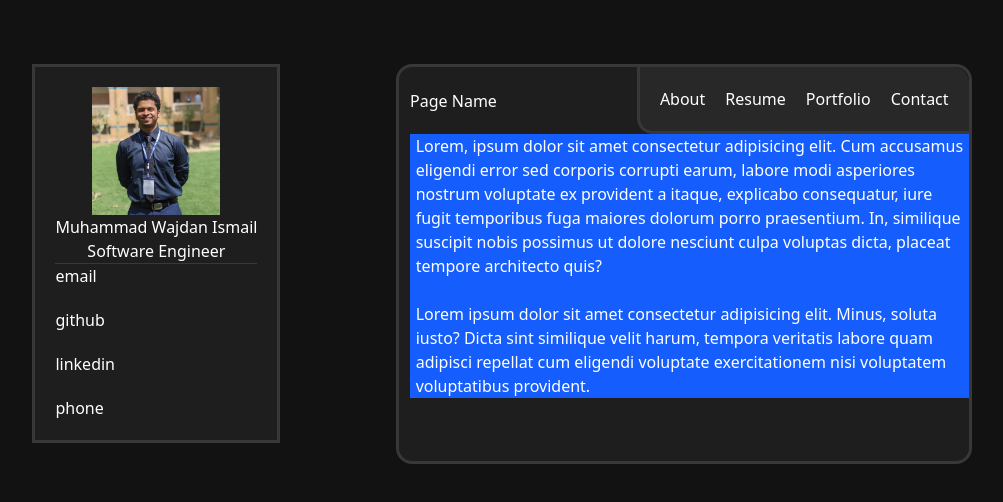
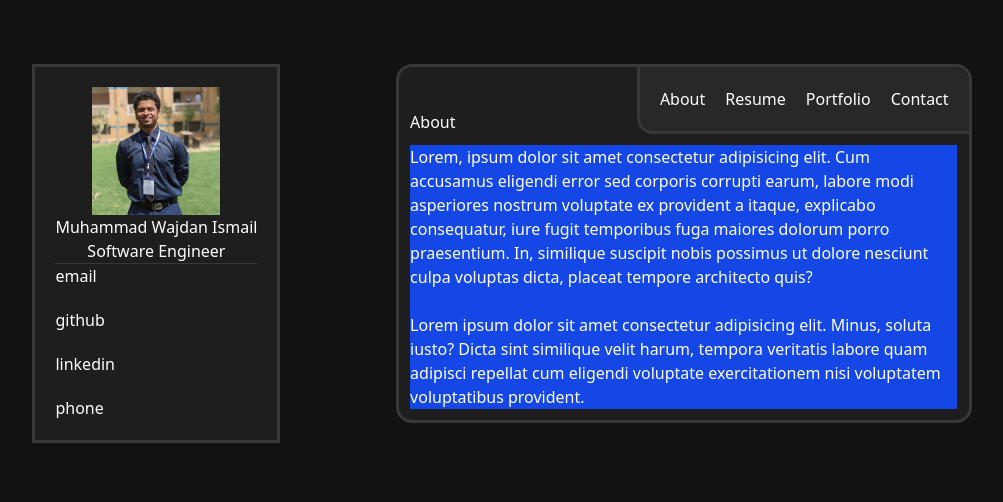
Before and after one commit to thedistortedwajdan/REACT-MyPortfolio, a React (Vite) app: page / in a window 1280 px wide. Shown: the top 502 px of the page, without its empty margins (138-1141 px from the left). Built offline with nearby package versions, Linux system fonts and the light colour scheme.

Commit message:
Refactor MainInfo component for improved layout; update Navbar to display current page name; adjust About page styling

```diff
--- a/src/components/MainInfo.jsx
+++ b/src/components/MainInfo.jsx
@@ -3,7 +3,7 @@ import Router from "./Router";
 
 export default function MainInfo() {
   return (
-    <div className="text-white bg-[#1E1E1F] border-[#383838] border-3 pl-[1%] h-100 w-[50%] rounded-2xl">
+    <div className="text-white bg-[#1E1E1F] border-[#383838] border-3 h-fit pl-[1%] w-[50%] rounded-2xl">
       <Navbar />
       <Router />
     </div>
--- a/src/components/Navbar.jsx
+++ b/src/components/Navbar.jsx
@@ -1,10 +1,14 @@
 import { Link } from "react-router-dom";
+import { useLocation } from "react-router-dom";
 
 function Navbar() {
+  const location = useLocation();
   return (
     <>
-      <div className="flex items-center justify-between gap-[100px] ">
-        <div>Page Name</div>
+      <div className="flex items-center justify-between gap-[1vw] ">
+        <div className="self-end">
+          {location.pathname === "/" ? "About" : location.pathname.substring(1)}
+        </div>
         <ul className="bg-[#282829] border-[#383838] border-l-3 border-b-3 flex items-center justify-between p-5 rounded-bl-2xl rounded-tr-2xl gap-5 ">
           <li>
             <Link to={"/"}>About</Link>
--- a/src/components/Router.jsx
+++ b/src/components/Router.jsx
@@ -6,7 +6,7 @@ import Contact from "../pages/Contact";
 
 function Router() {
   return (
-    <div className>
+    <div>
       <Routes>
         <Route path="/" element={<About />} />
         <Route path="/resume" element={<Resume />} />
--- a/src/pages/About.jsx
+++ b/src/pages/About.jsx
@@ -1,6 +1,11 @@
 function About() {
+  // try {
+  //   alert(window.location);
+  // } catch (error) {
+  //   alert(error);
+  // }
   return (
-    <div className="bg-blue-600 pl-[1%]">
+    <div className="mr-[2%] bg-blue-700 my-[2%]">
       <p>
         Lorem, ipsum dolor sit amet consectetur adipisicing elit. Cum accusamus
         eligendi error sed corporis corrupti earum, labore modi asperiores
```
